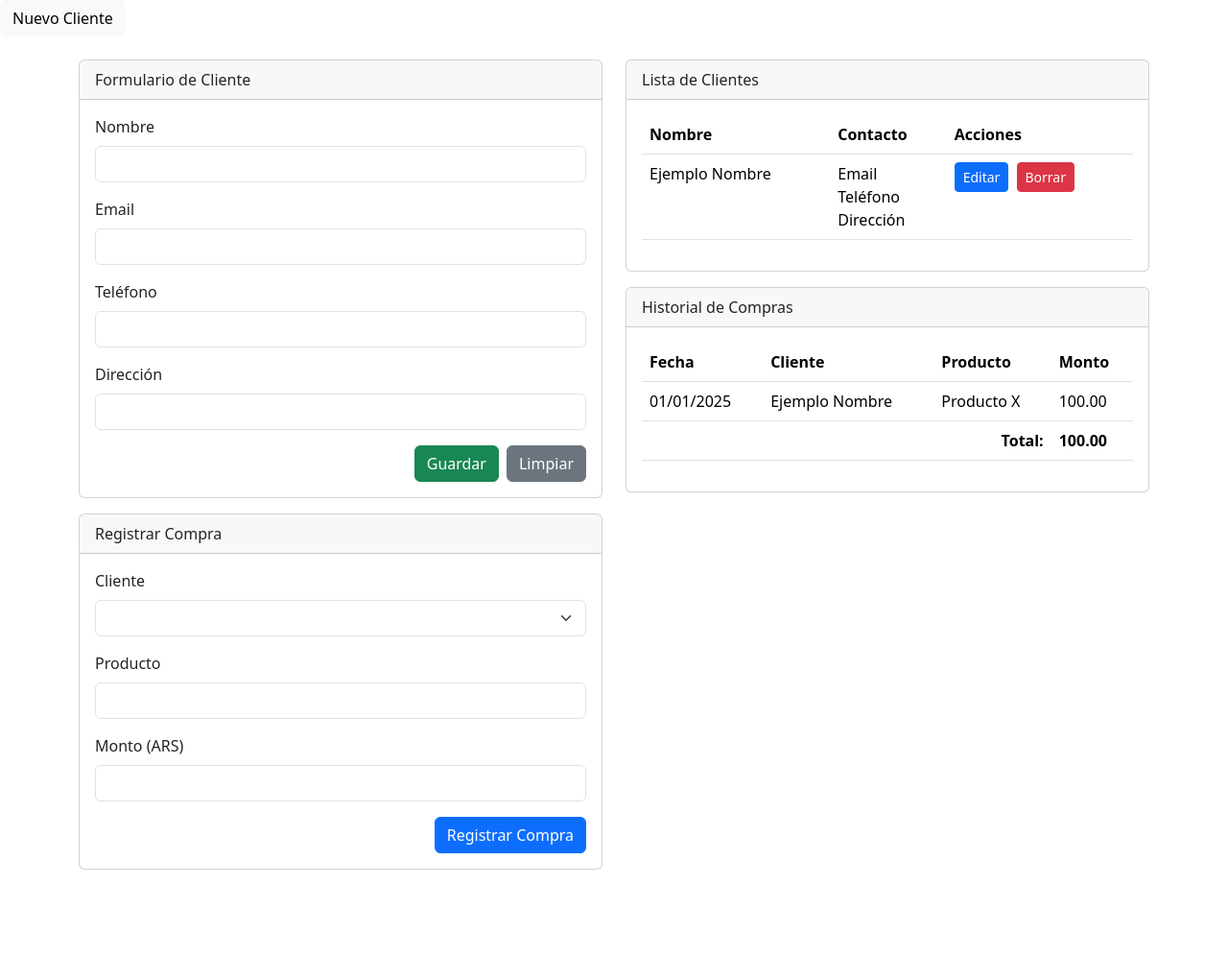
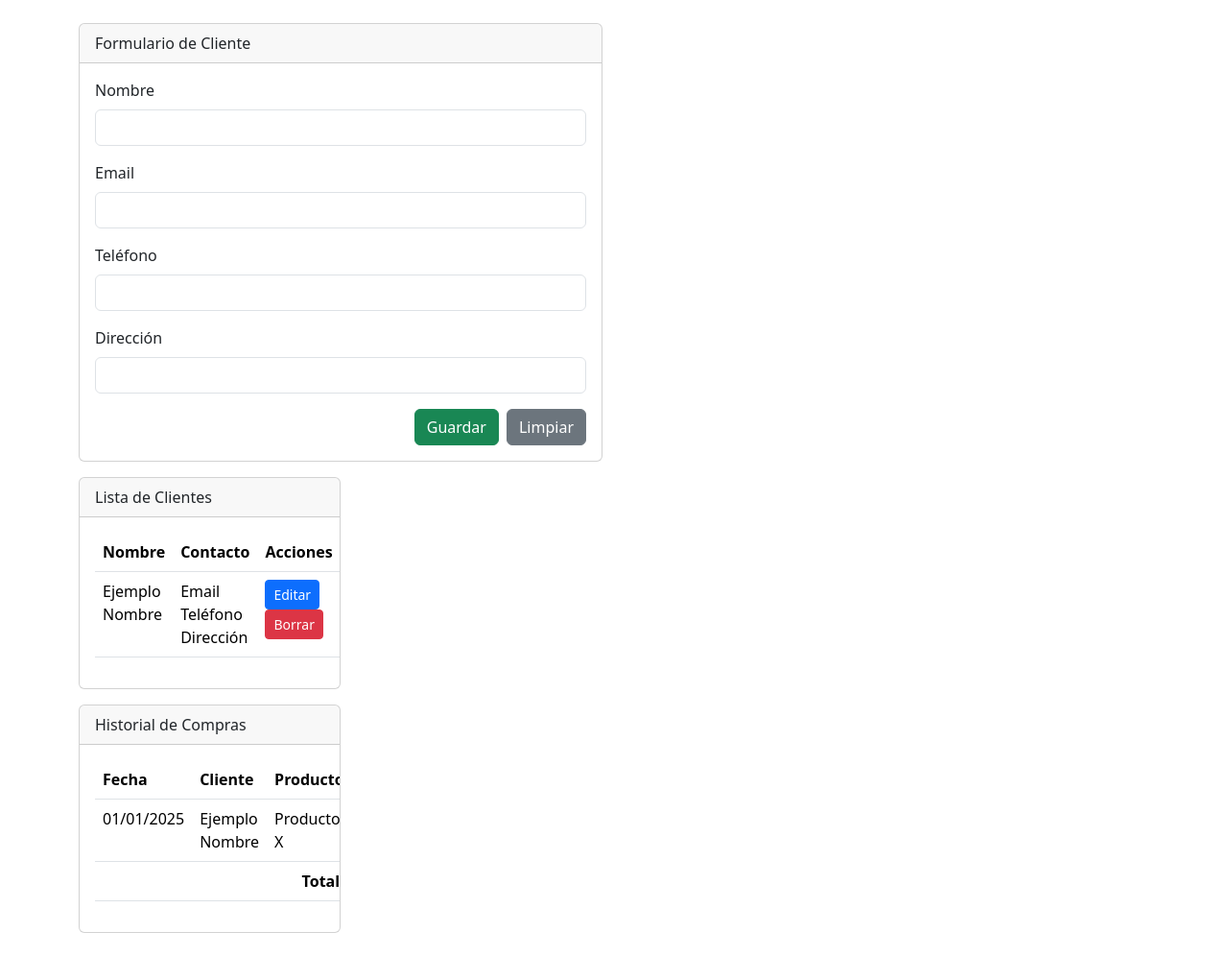
Before and after one commit to piquetpachu/Gestion-stock-tienda-motos, a PHP site: page /frontend/views/html/Clientes.php in a window 1280 px wide. Shown: the part 78-1074 px from the top of the page at 96% size. Before the commit the page ends 984 px from the top, so only its background shows below. Run offline with PHP 8.4, Linux system fonts and the light colour scheme; lists and menus that the app fills with data are empty.

Commit message:
prueba de cliente 3

```diff
--- a/frontend/views/html/Clientes.php
+++ b/frontend/views/html/Clientes.php
@@ -9,7 +9,6 @@
   <?php include 'navbar.php'; ?>
 </head>
 <body>
-<button class="btn btn-light">Nuevo Cliente</button>
 <div class="container my-4">
   <div class="row">
     <div class="col-lg-6">
@@ -40,30 +39,6 @@
           </form>
         </div>
       </div>
-
-      <div class="card">
-        <div class="card-header">Registrar Compra</div>
-        <div class="card-body">
-          <form>
-            <div class="mb-3">
-              <label class="form-label">Cliente</label>
-              <select class="form-select"></select>
-            </div>
-            <div class="mb-3">
-              <label class="form-label">Producto</label>
-              <input class="form-control">
-            </div>
-            <div class="mb-3">
-              <label class="form-label">Monto (ARS)</label>
-              <input type="number" step="0.01" class="form-control">
-            </div>
-            <div class="d-grid gap-2 d-md-flex justify-content-md-end">
-              <button class="btn btn-primary" type="button">Registrar Compra</button>
-            </div>
-          </form>
-        </div>
-      </div>
-    </div>
 
     <div class="col-lg-6">
       <div class="card mb-3">
```
